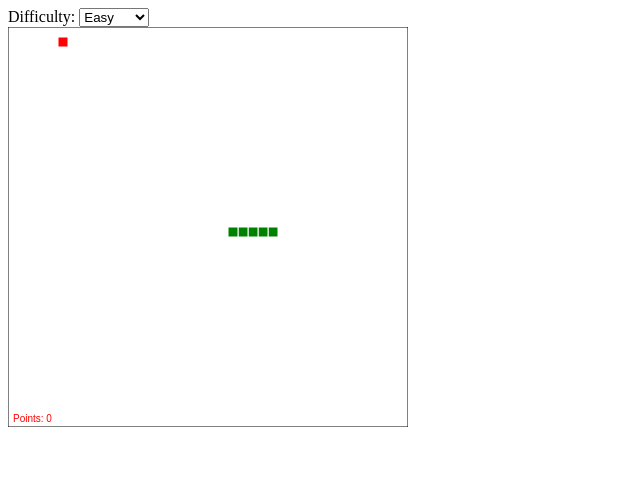
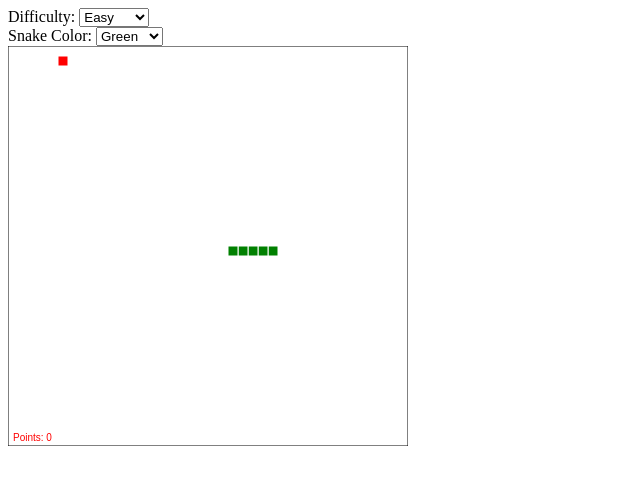
Before and after one commit to bentigano/rattler-run, a plain HTML site: page index.htm in a window 1280 px wide. Shown: the whole page, without its empty margins (0-640 px from the left). Drawn offline with nearby package versions, Linux system fonts and the light colour scheme.

Commit message:
Added snake color setting
Added the ability for a user to select a different color for the body of
the snake.

```diff
--- a/index.htm
+++ b/index.htm
@@ -6,6 +6,15 @@ Difficulty:
   <option value="100">Easy</option>
   <option value="85">Medium</option>
   <option value="60">Hard</option>
+</select>
+<br />
+
+Snake Color:
+<select id="snake-color">
+  <option value="green">Green</option>
+  <option value="red">Red</option>
+  <option value="blue">Blue</option>
+  <option value="orange">Orange</option>
 </select>
 <br />
 
--- a/script.js
+++ b/script.js
@@ -20,7 +20,7 @@ $(document).ready(function(){
 	{
 		cw = 10;
 		speed = $("#difficulty").val();
-		snake_color = 'green';
+		snake_color = $("#snake-color").val();
 
 		if (parseInt(w/cw/2)*2*cw != w)
 			throw "ERROR: Width must be an even number when divised by the cell width.";
```
